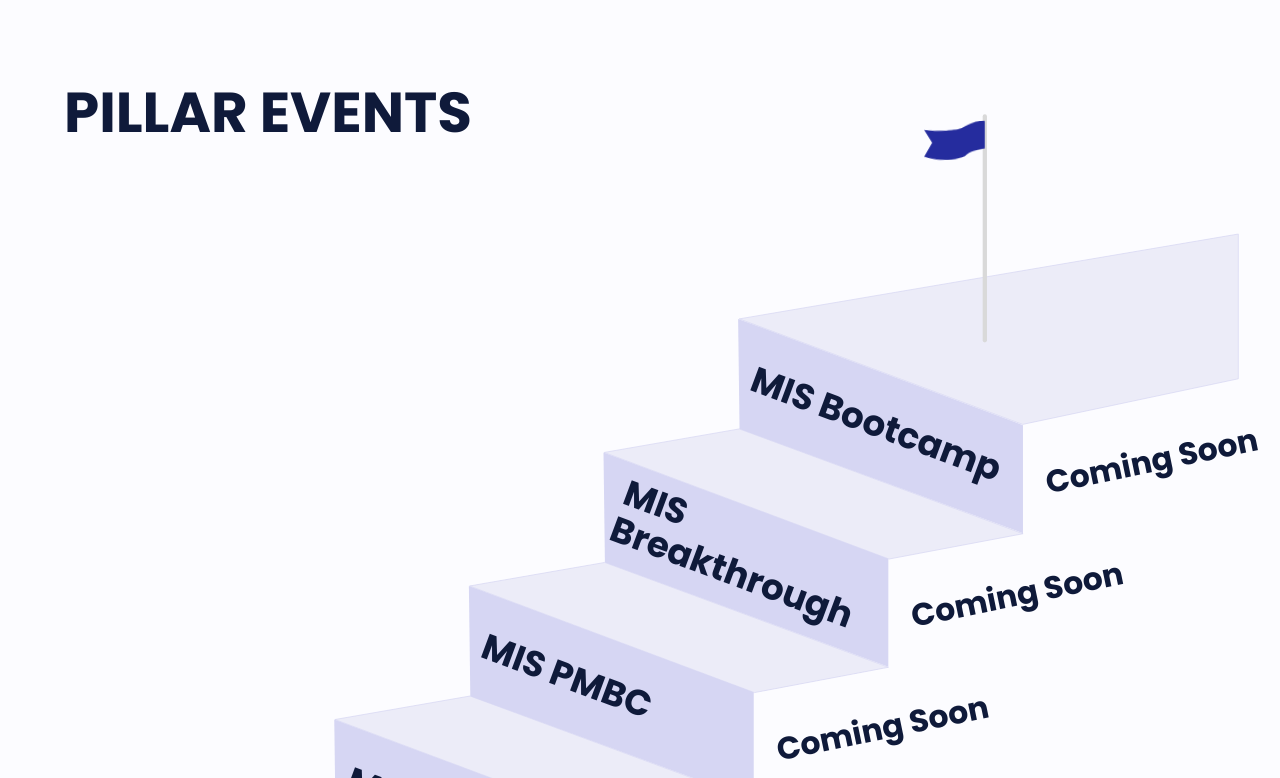
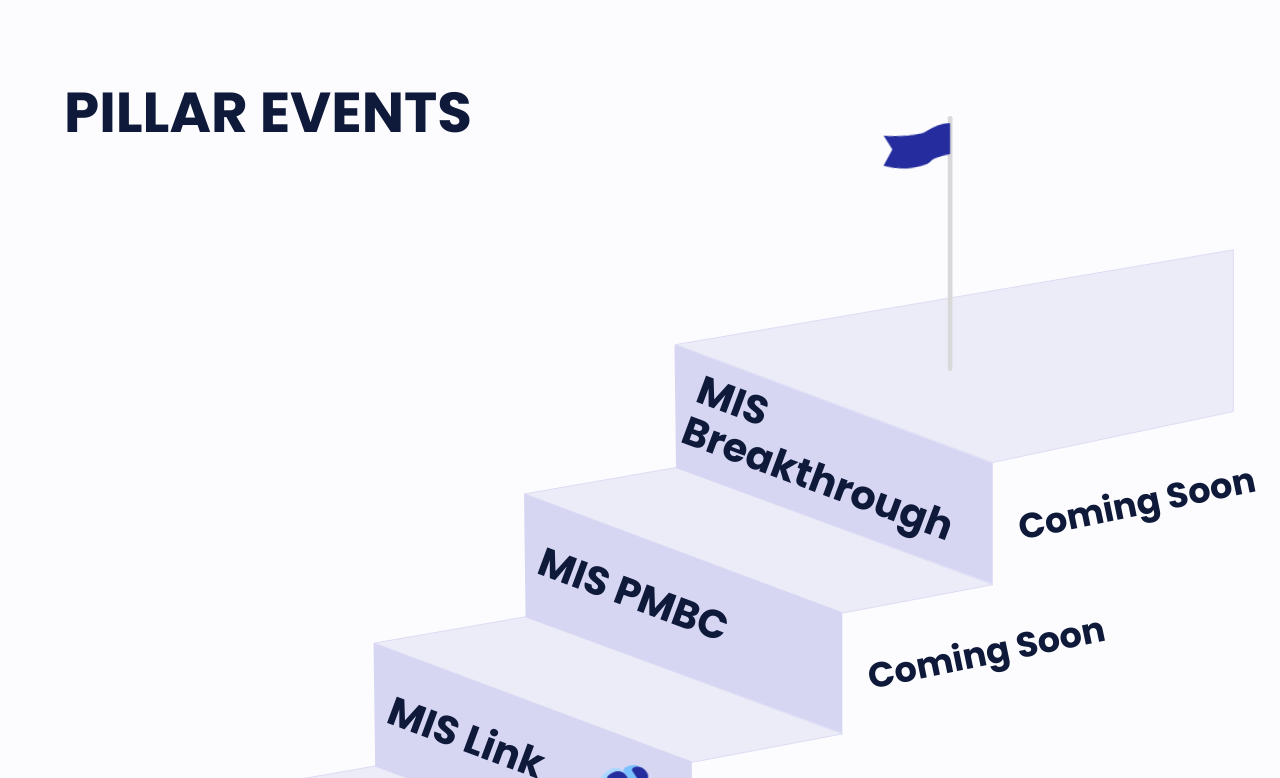
Before and after one commit to SFU-MISA/MISA-frontend, a React (Vite) app in the folder main-misa/: page /events in a window 1280 px wide. Shown: the part 802-1580 px from the top of the page. Built offline with nearby package versions, Linux system fonts and the light colour scheme.

Commit message:
remove bootcamp, add update photos

```diff
--- a/main-misa/src/data/eventsPreview.ts
+++ b/main-misa/src/data/eventsPreview.ts
@@ -1,7 +1,6 @@
 import connectPhoto from '../assets/photos/mis-connect/thumbs-up.jpg'
 import linkPhoto from '../assets/photos/mis-link/office-tour.jpg'
 import breakthroughPhoto from '../assets/photos/mis-breakthrough/winners.jpg'
-import bootcampPhoto from '../assets/photos/mis-bootcamp/conversation.jpg'
 import pmbcPhoto from '../assets/photos/mis-pmbc/pmbc.jpg'
 
 // The tiles in the Home page "Our Events" strip, one per pillar event.
@@ -16,5 +15,4 @@ export const EVENTS_PREVIEW: EventPreview[] = [
   { name: 'MIS Link', image: linkPhoto },
   { name: 'MIS PMBC', image: pmbcPhoto },
   { name: 'MIS Breakthrough', image: breakthroughPhoto },
-  { name: 'MIS Bootcamp', image: bootcampPhoto },
 ]
--- a/main-misa/src/data/pillarEvents.ts
+++ b/main-misa/src/data/pillarEvents.ts
@@ -1,7 +1,6 @@
 import connectPhoto from '../assets/photos/mis-connect/panel.jpg'
 import linkPhoto from '../assets/photos/mis-link/networking.jpg'
 import breakthroughPhoto from '../assets/photos/mis-breakthrough/presenting.jpg'
-import bootcampPhoto from '../assets/photos/mis-bootcamp/teamwork.jpg'
 import pmbcPhoto from '../assets/photos/mis-pmbc/pmbc.jpg'
 
 // The pillar events, in the order they climb the Events page staircase.
@@ -23,9 +22,6 @@ export type PillarEvent = {
   image?: string
 }
 
-const DESCRIPTION =
-  'Connect with industry professionals, gain real-world perspectives, and discover the many career opportunities within the field of MIS, including business analytics, tech consulting, and project/product management.'
-
 export const PILLAR_EVENTS: PillarEvent[] = [
   {
     slug: 'mis-connect',
@@ -34,7 +30,8 @@ export const PILLAR_EVENTS: PillarEvent[] = [
     startTime: '18:00',
     endTime: '20:00',
     location: 'SFU Burnaby',
-    description: DESCRIPTION,
+    description:
+      'Connect with industry professionals, gain real-world perspectives, and discover the many career opportunities within the field of MIS, including business analytics, tech consulting, and project/product management.',
     image: connectPhoto,
   },
   {
@@ -64,11 +61,4 @@ export const PILLAR_EVENTS: PillarEvent[] = [
       'A high momentum hackathon sprint, where developers, designers and strategists come together to build real tech under pressure and ship a real product solution alongside peers and mentors.',
     image: breakthroughPhoto,
   },
-  {
-    slug: 'mis-bootcamp',
-    name: 'MIS Bootcamp',
-    location: 'TBD',
-    description: DESCRIPTION,
-    image: bootcampPhoto,
-  },
 ]
--- a/main-misa/src/data/updates.ts
+++ b/main-misa/src/data/updates.ts
@@ -1,3 +1,6 @@
+import misLinkImage from '../assets/updates/mis-link.webp'
+import newWebsiteImage from '../assets/updates/new-website.jpg'
+
 // Home page "Updates" cards. Leave the array empty to show the
 // "No current updates" state from the Figma.
 export type Update = {
@@ -11,9 +14,11 @@ export const UPDATES: Update[] = [
   {
     title: 'Next Up: MIS Link',
     body: 'Step out of the lecture hall and into offices of today’s leading firms with MISA’s second event series this year to network with professionals and other students!',
+    image: misLinkImage,
   },
   {
     title: 'New look here at MISA',
     body: 'Say hello to our brand new website! Following our rebrand this year, we’ve given our digital home a new look so you can check out our latest updates, work, and upcoming events!',
+    image: newWebsiteImage,
   },
 ]
--- a/main-misa/src/pages/Home.css
+++ b/main-misa/src/pages/Home.css
@@ -174,7 +174,7 @@
 
 .home-updates__image {
   width: 100%;
-  aspect-ratio: 709 / 299;
+  aspect-ratio: 733 / 352;
   object-fit: cover;
   border-radius: clamp(12px, 1.4vw, 20px);
 }
@@ -344,7 +344,7 @@
 
 .home-events__grid {
   display: grid;
-  grid-template-columns: repeat(5, 1fr);
+  grid-template-columns: repeat(4, 1fr);
   gap: clamp(12px, 3vw, 44px);
   margin: 0;
   padding: 0;
```
Also changed, not shown: main-misa/src/assets/updates/mis-link.webp (added).
